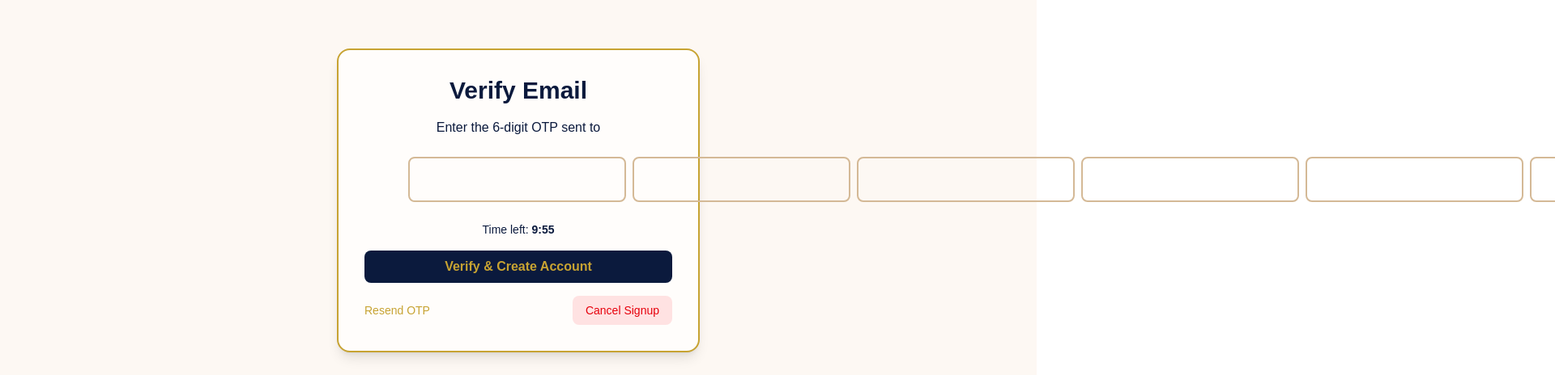
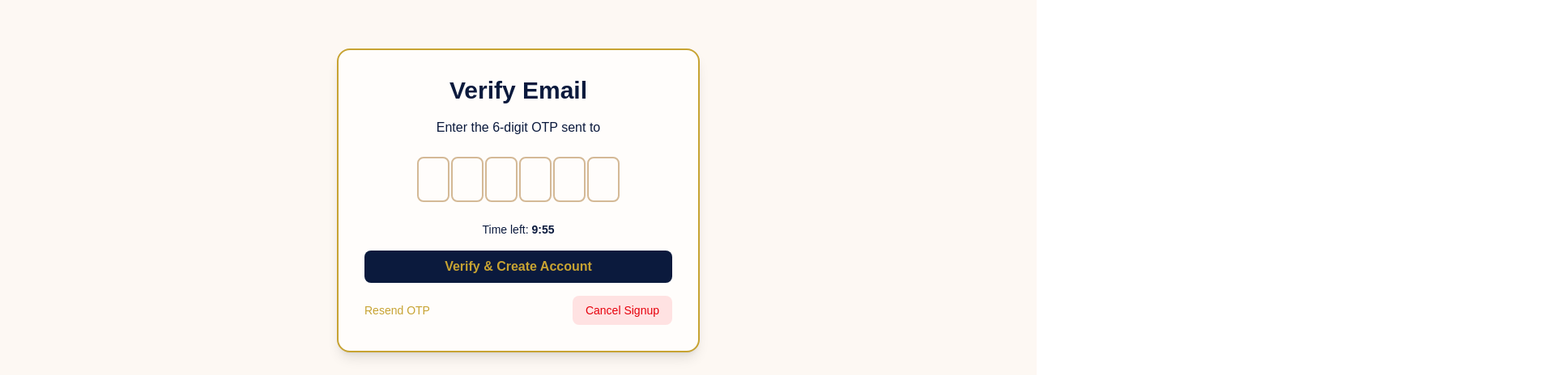
Before and after one commit to BLOUDANJEWELLERY/CATALOGUE, a Next.js app in the folder catalogue/: page /verify-otp in a window 1280 px wide. Shown: the part 152-616 px from the top of the page at 81% size, 1920 px wide, since content can reach past the window. Built offline with nearby package versions, Linux system fonts and the light colour scheme.

Commit message:
Update verify-otp.tsx

```diff
--- a/catalogue/pages/verify-otp.tsx
+++ b/catalogue/pages/verify-otp.tsx
@@ -147,7 +147,7 @@ export default function VerifyOtpPage() {
     {message && <p className="bg-[#e6ffe5] text-green-700 p-3 rounded mb-4">{message}</p>}
 
     {/* OTP Inputs */}
-    <div className="flex justify-between w-full max-w-[280px] mx-auto mb-6">
+    <div className="flex justify-between w-full max-w-[250px] mx-auto mb-6">
       {otp.map((digit, idx) => (
         <input
           key={idx}
@@ -159,7 +159,7 @@ export default function VerifyOtpPage() {
           value={digit}
           onChange={(e) => handleChange(e.target.value, idx)}
           onKeyDown={(e) => handleKeyDown(e, idx)}
-          className="flex-1 mx-1 h-14 text-center text-xl border-2 border-[#d4b996] rounded-lg focus:border-[#c7a332] focus:outline-none box-border"
+          className="w-10 h-14 text-center text-xl border-2 border-[#d4b996] rounded-lg focus:border-[#c7a332] focus:outline-none box-border"
         />
       ))}
     </div>
```
